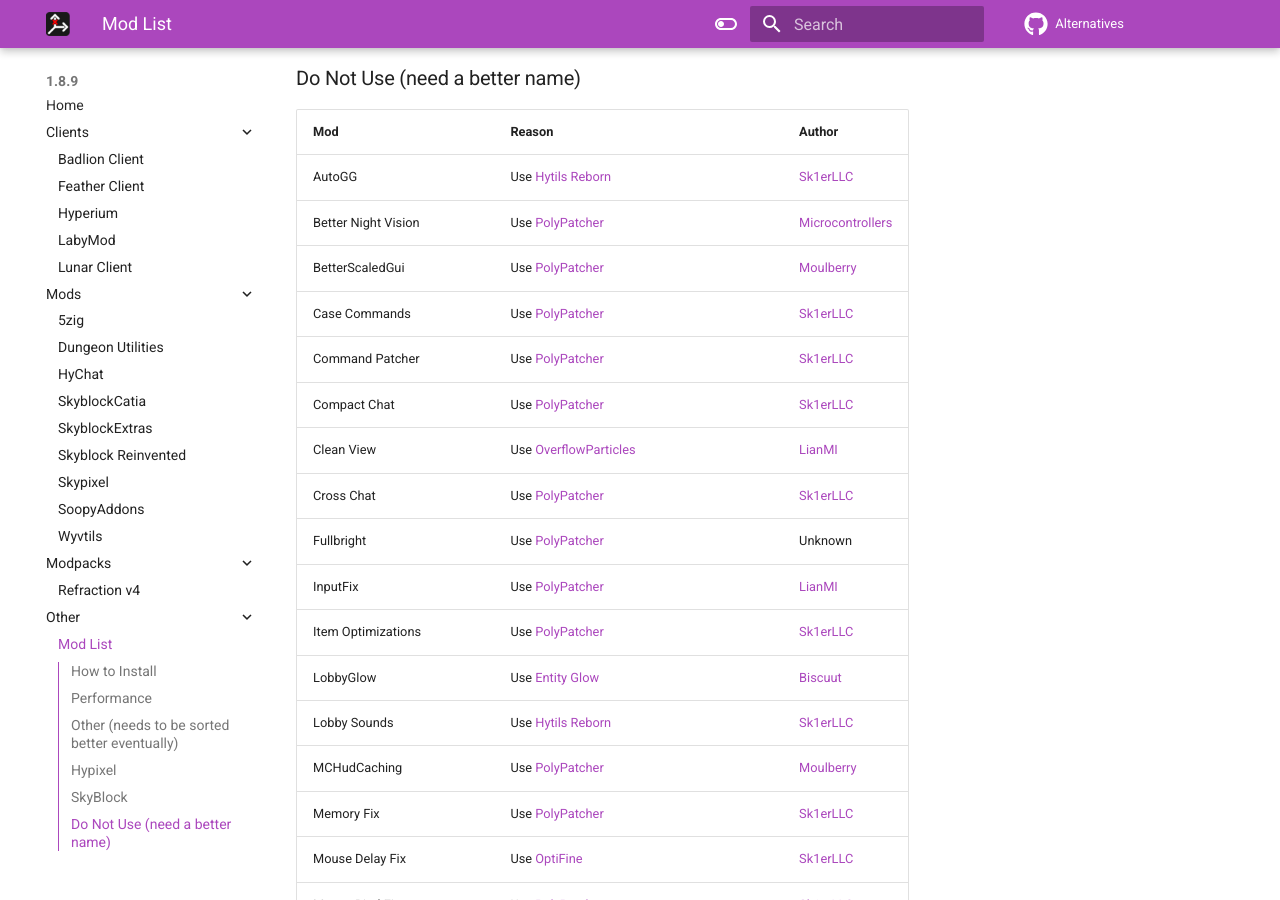
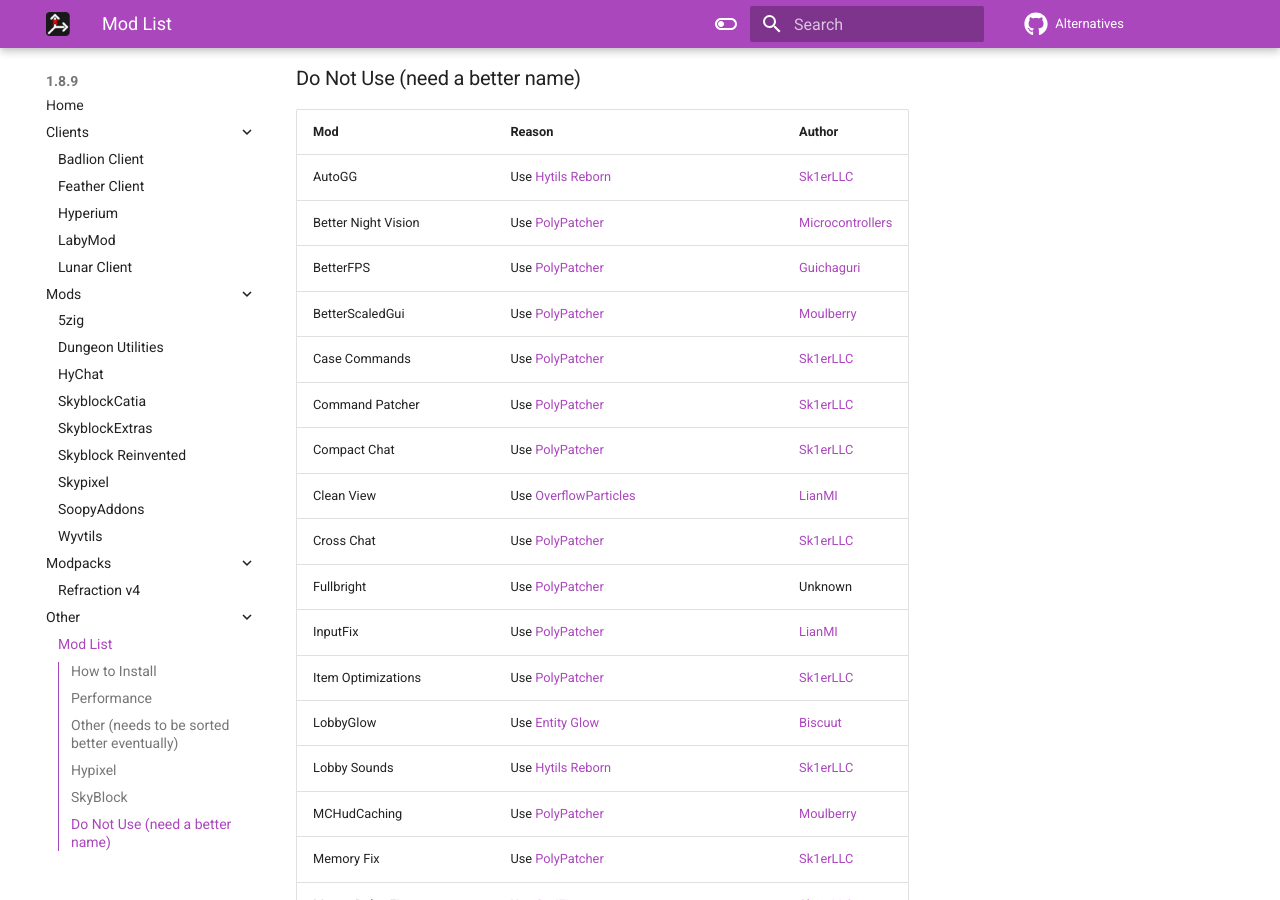
Before and after one commit to MicrocontrollersDev/Alternatives, an MkDocs documentation site: the page built from docs/1.8.9/modlist.md, in a window 1280 px wide and 900 px high, scrolled down 6728 px. Built offline with MkDocs 1.6.1 and Material for MkDocs 9.7.7, drawn with Linux system fonts in a browser that asks for light colours; comment, search, counter and statistics services are not loaded.

Commit message:
add betterfps

```diff
--- a/docs/1.8.9/modlist.md
+++ b/docs/1.8.9/modlist.md
@@ -114,6 +114,7 @@
 | --- | --- | --- |
 | AutoGG | Use [Hytils Reborn](https://modrinth.com/mod/hytils) | [Sk1erLLC](https://github.com/Sk1erLLC) |
 | Better Night Vision | Use [PolyPatcher](https://modrinth.com/mod/patcher) | [Microcontrollers](https://github.com/MicrocontrollerseDev) |
+| BetterFPS | Use [PolyPatcher](https://modrinth.com/mod/patcher) | [Guichaguri](https://github.com/Guichaguri) |
 | BetterScaledGui | Use [PolyPatcher](https://modrinth.com/mod/patcher) | [Moulberry](https://github.com/Moulberry) |
 | Case Commands | Use [PolyPatcher](https://modrinth.com/mod/patcher) | [Sk1erLLC](https://github.com/Sk1erLLC) |
 | Command Patcher | Use [PolyPatcher](https://modrinth.com/mod/patcher) | [Sk1erLLC](https://github.com/Sk1erLLC) |
```
